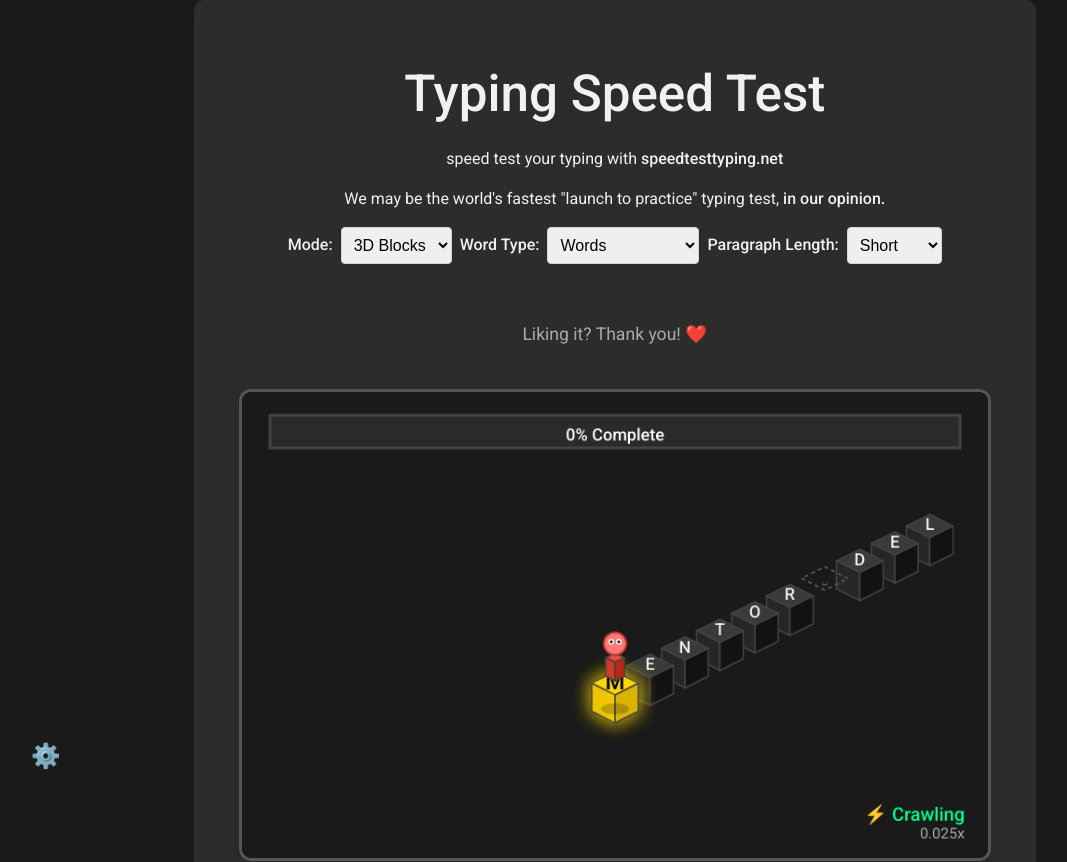
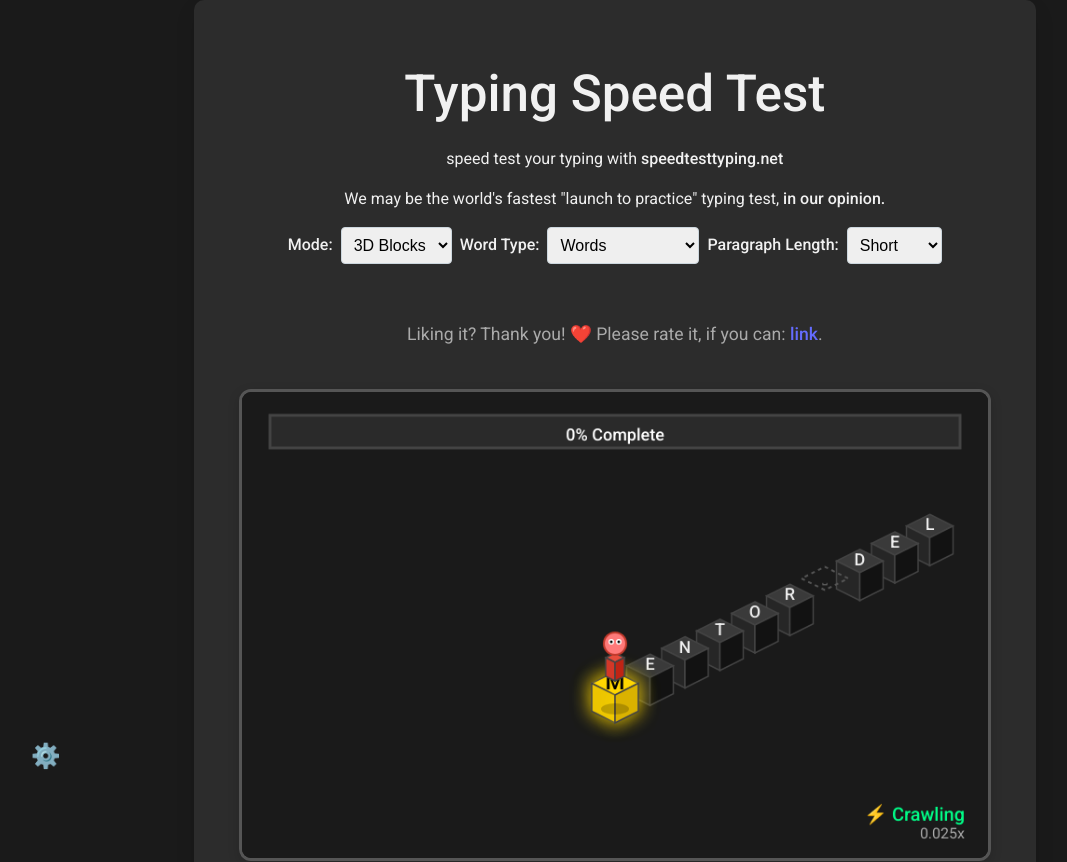
Before and after one commit to veerxyz/speedtesttypingproject, a React (Vite) app in the folder typing-test-app/: page / in a window 1280 px wide. Shown: the top 862 px of the page, without its empty margins (14-1081 px from the left). Built offline with nearby package versions, Linux system fonts and the light colour scheme.

Commit message:
final dev. can move ahead and integrate ga and publish as v1.5 i believe.

```diff
--- a/typing-test-app/src/GameMode.jsx
+++ b/typing-test-app/src/GameMode.jsx
@@ -480,7 +480,17 @@ Mistakes: ${mistakes}
   return (
     <div className="game-mode">
       <div className="game-instructions">
-        <p>Liking it? Thank you! ❤️ </p>
+        <p>Liking it? Thank you! ❤️
+            Please rate it, if you can: {" "}
+          <a
+            href="https://chromewebstore.google.com/detail/speed-test-your-typing-sp/jcaljndpimijemjaajnopmaogncojajo"
+            target="_blank"
+            rel="noopener noreferrer"
+          >
+            link
+          </a>
+          .
+        </p>
       </div>
 
       <canvas
--- a/typing-test-app/src/GameMode3D.jsx
+++ b/typing-test-app/src/GameMode3D.jsx
@@ -888,7 +888,18 @@ Mistakes: ${mistakes}
   return (
     <div className="game-mode">
       <div className="game-instructions">
-        <p>Liking it? Thank you! ❤️ </p>
+        <p>Liking it? Thank you! ❤️
+            Please rate it, if you can: {" "}
+          <a
+            href="https://chromewebstore.google.com/detail/speed-test-your-typing-sp/jcaljndpimijemjaajnopmaogncojajo"
+            target="_blank"
+            rel="noopener noreferrer"
+          >
+            link
+          </a>
+          .
+        </p>
+
       </div>
 
       <canvas
```
